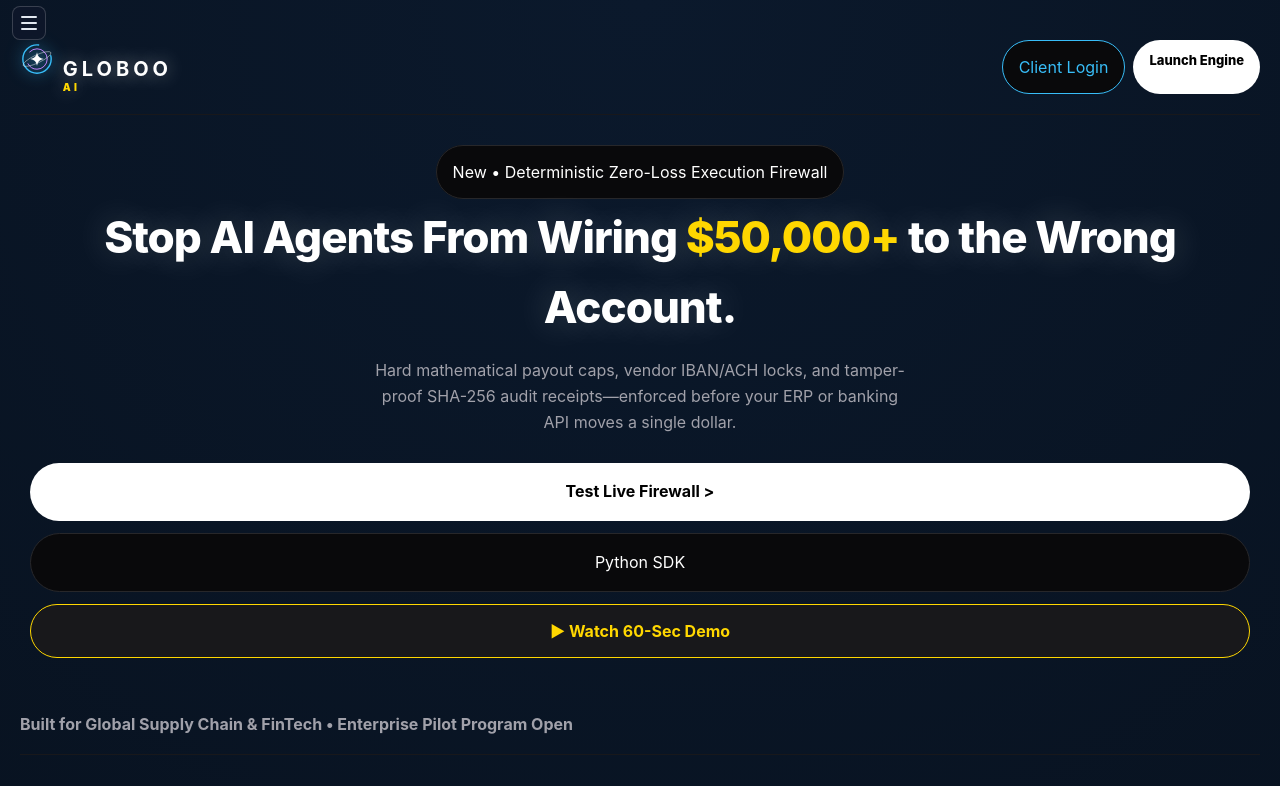
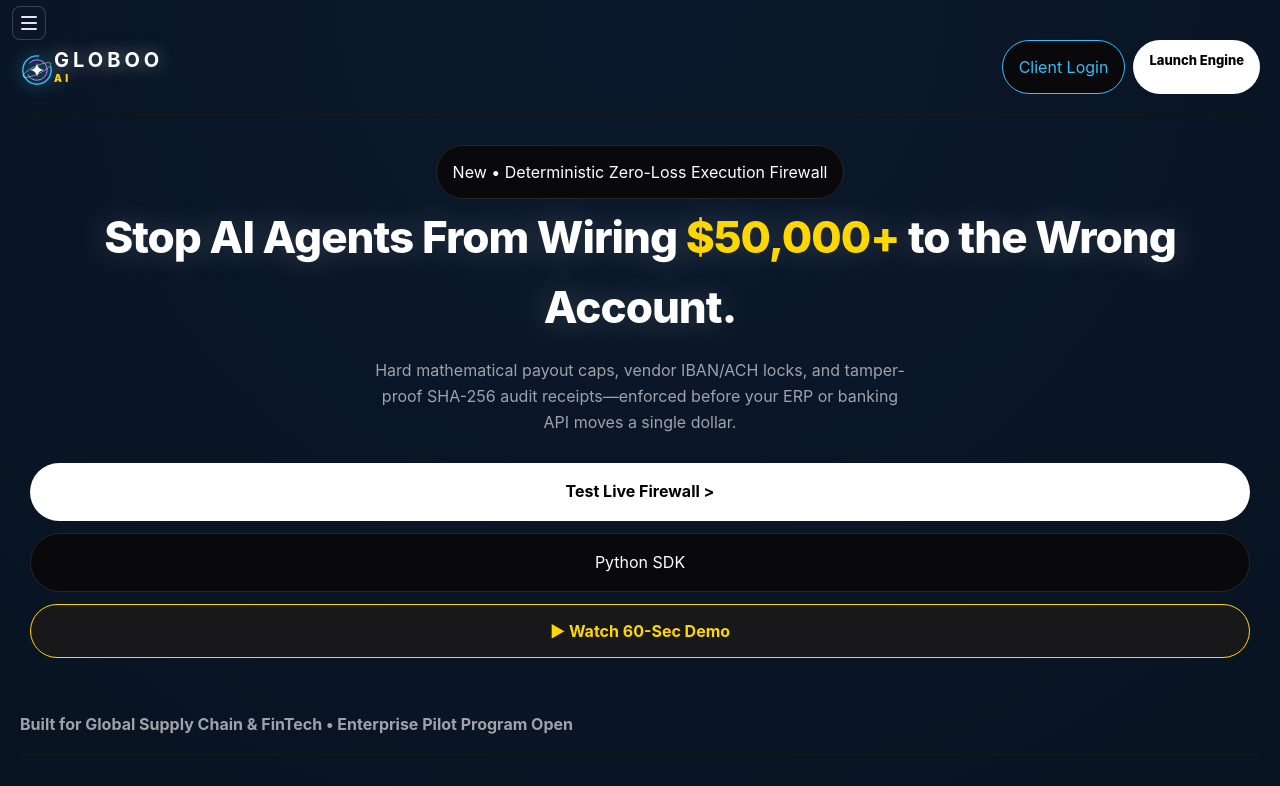
Before and after one commit to owaisla390-ui/owaisla390-ui.github.io, a plain HTML site: page index.html in a window 1280 px wide. Shown: the top 786 px of the page. Drawn offline with Linux system fonts and the light colour scheme.

Commit message:
Update index.html

```diff
--- a/index.html
+++ b/index.html
@@ -1552,3 +1552,21 @@ window.openLic = function(t) {
   if (hdr) hdr.style.paddingTop = '52px';
 })();
 </script>
+<script>
+(function() {
+  document.querySelectorAll('span').forEach(function(s) {
+    if (s.dataset && s.dataset.aiDone === '1') {
+      var box = s.parentElement;
+      if (box) {
+        box.style.display = 'inline-flex';
+        box.style.alignItems = 'center';
+        var svg = box.querySelector('svg, img');
+        if (svg) {
+          svg.style.marginTop = '6px';
+          svg.style.alignSelf = 'center';
+        }
+      }
+    }
+  });
+})();
+</script>
```
